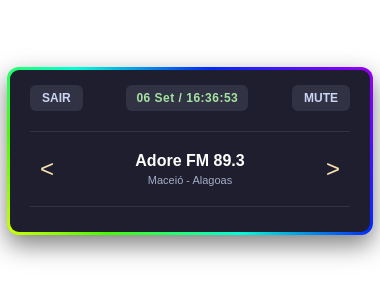
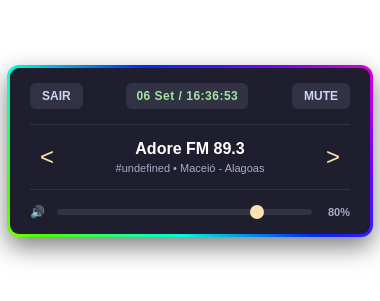
Before and after one commit to SamequeMarques0/RadioDesktop, an Electron app: page index.html in a window 380 px wide. Shown: the part 271-572 px from the top of the page. Drawn offline with Linux system fonts and the light colour scheme.

Commit message:
Adicionado volume

```diff
--- a/index.html
+++ b/index.html
@@ -6,15 +6,14 @@
   <style>
     body {
       font-family: Arial, sans-serif;
-      /* background: #181825; */
-      background: transparent !important;
-      overflow: hidden;
+      background: transparent;
       color: #fff;
       display: flex;
       justify-content: center;
       align-items: center;
       height: 100vh;
       margin: 0;
+      overflow: hidden;
     }
 
     .player-card {
@@ -24,6 +23,9 @@
       padding: 15px 20px;
       box-shadow: 0 10px 25px rgba(0, 0, 0, 0.5);
 
+      /* Permite mover a janela sem bordas */
+      -webkit-app-region: drag;
+
       /* Borda RGB Animada */
       border: 3px solid transparent;
       background-image:
@@ -32,26 +34,20 @@
       background-origin: border-box;
       background-clip: padding-box, border-box;
       background-size: 200% 200%;
-      animation: rgbEffect 3s linear infinite;
+      animation: rgbEffect 2s linear infinite;
     }
 
     @keyframes rgbEffect {
-      0% {
-        background-position: 0% 0%;
-      }
-      50% {
-        background-position: 100% 100%;
-      }
-      100% {
-        background-position: 0% 0%;
-      }
+      0% { background-position: 0% 0%; }
+      50% { background-position: 100% 100%; }
+      100% { background-position: 0% 0%; }
     }
 
     .top-controls {
       display: flex;
       justify-content: space-between;
       align-items: center;
-      margin-bottom: 20px;
+      margin-bottom: 15px;
     }
 
     .btn-action {
@@ -65,11 +61,11 @@
       font-weight: bold;
       text-transform: uppercase;
       transition: background 0.2s;
+      -webkit-app-region: no-drag;
     }
 
     .btn-action:hover { background: #45475a; }
 
-    /* Estilo do Relógio no lugar do Play/Pause */
     .clock-display {
       font-size: 12px;
       font-weight: bold;
@@ -85,7 +81,7 @@
       display: flex;
       align-items: center;
       justify-content: space-between;
-      padding: 10px 0;
+      padding: 5px 0;
     }
 
     .btn-arrow {
@@ -96,6 +92,7 @@
       cursor: pointer;
       padding: 0 10px;
       user-select: none;
+      -webkit-app-region: no-drag;
     }
 
     .btn-arrow:hover { color: #fff; }
@@ -120,6 +117,48 @@
       margin-top: 4px;
     }
 
+    /* Container e Input de Volume */
+    .volume-container {
+      display: flex;
+      align-items: center;
+      gap: 10px;
+      padding: 5px 0 0 0;
+      -webkit-app-region: no-drag;
+    }
+
+    .volume-slider {
+      -webkit-appearance: none;
+      width: 100%;
+      height: 6px;
+      border-radius: 3px;
+      background: #313244;
+      outline: none;
+      cursor: pointer;
+    }
+
+    .volume-slider::-webkit-slider-thumb {
+      -webkit-appearance: none;
+      appearance: none;
+      width: 14px;
+      height: 14px;
+      border-radius: 50%;
+      background: #f9e2af;
+      cursor: pointer;
+      transition: transform 0.1s;
+    }
+
+    .volume-slider::-webkit-slider-thumb:hover {
+      transform: scale(1.2);
+    }
+
+    .volume-text {
+      font-size: 11px;
+      color: #a6adc8;
+      width: 32px;
+      text-align: right;
+      font-weight: bold;
+    }
+
     audio { display: none; }
   </style>
 </head>
@@ -128,10 +167,7 @@
   <div class="player-card">
     <div class="top-controls">
       <button class="btn-action" onclick="sairApp()">Sair</button>
-
-      <!-- Relógio Digital substituindo o botão PLAY/PAUSE -->
       <div class="clock-display" id="clock">00 Set / 00:00:00</div>
-
       <button class="btn-action" id="muteBtn" onclick="toggleMute()">Mute</button>
     </div>
 
@@ -149,6 +185,13 @@
     </div>
 
     <hr style="border: 0; border-top: 1px solid #313244; margin: 10px 0;">
+
+    <!-- Barra de Controle de Volume -->
+    <div class="volume-container">
+      <span style="font-size: 12px; color: #a6adc8;">🔊</span>
+      <input type="range" id="volumeControl" class="volume-slider" min="0" max="100" value="80" oninput="alterarVolume(this.value)">
+      <span class="volume-text" id="volumeVal">80%</span>
+    </div>
   </div>
 
   <audio id="audioPlayer" autoplay></audio>
@@ -157,11 +200,11 @@
     let radios = [];
     let currentIndex = 0;
     const player = document.getElementById('audioPlayer');
+    const volumeControl = document.getElementById('volumeControl');
+    const volumeVal = document.getElementById('volumeVal');
 
-    // Abreviaturas dos meses em PT-BR
     const meses = ["Jan", "Fev", "Mar", "Abr", "Mai", "Jun", "Jul", "Ago", "Set", "Out", "Nov", "Dez"];
 
-    // Atualiza o relógio a cada segundo
     function atualizarRelogio() {
       const agora = new Date();
       const dia = String(agora.getDate()).padStart(2, '0');
@@ -181,13 +224,20 @@
         const response = await fetch('./radios.json');
         radios = await response.json();
 
+        // Carrega a preferência de volume salva
+        const savedVolume = localStorage.getItem('playerVolume');
+        if (savedVolume !== null) {
+          volumeControl.value = savedVolume;
+          alterarVolume(savedVolume);
+        } else {
+          alterarVolume(80); // Padrão 80%
+        }
+
         if (radios.length > 0) {
-          // Recupera o índice salvo no localStorage (se existir)
           const savedIndex = localStorage.getItem('lastStationIndex');
           if (savedIndex !== null && savedIndex < radios.length) {
             currentIndex = parseInt(savedIndex, 10);
           }
-
           carregarRadio(currentIndex);
         }
       } catch (err) {
@@ -198,16 +248,13 @@
     function carregarRadio(index) {
       const radio = radios[index];
       document.getElementById('radioName').innerText = radio.nome;
-      document.getElementById('radioInfo').innerText = `${radio.praca}`;
+      document.getElementById('radioInfo').innerText = `#${radio.rank} • ${radio.praca}`;
 
-      // Salva a estação atual no cache local
       localStorage.setItem('lastStationIndex', index);
 
       player.src = radio.stream_url;
-
-      // Tenta reprodução automática
       player.play().catch(err => {
-        console.log("Autoplay bloqueado até haver interação:", err);
+        console.log("Autoplay aguardando interação:", err);
       });
     }
 
@@ -225,9 +272,32 @@
       carregarRadio(currentIndex);
     }
 
+    // Função para alterar o volume dinamicamente
+    function alterarVolume(valor) {
+      const volumeFloat = valor / 100;
+      player.volume = volumeFloat;
+      volumeVal.innerText = `${valor}%`;
+
+      // Se o usuário ajustar o slider manualmente enquanto estiver Mute, remove o Mute
+      if (player.muted && valor > 0) {
+        player.muted = false;
+        document.getElementById('muteBtn').innerText = 'MUTE';
+      }
+
+      localStorage.setItem('playerVolume', valor);
+    }
+
     function toggleMute() {
       player.muted = !player.muted;
-      document.getElementById('muteBtn').innerText = player.muted ? 'UNMUTE' : 'MUTE';
+      const muteBtn = document.getElementById('muteBtn');
+
+      if (player.muted) {
+        muteBtn.innerText = 'UNMUTE';
+        volumeVal.innerText = '0%';
+      } else {
+        muteBtn.innerText = 'MUTE';
+        volumeVal.innerText = `${volumeControl.value}%`;
+      }
     }
 
     function sairApp() {
```
